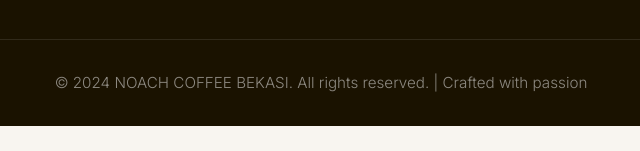
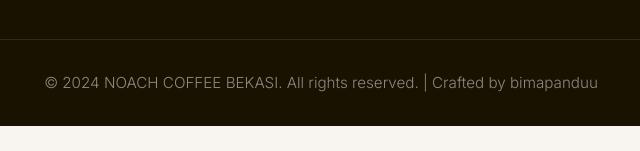
Before and after one commit to bimapanduputra08-max/noachcoffee-valid, a plain HTML site: page index.html in a window 1280 px wide. Shown: the part 6960-7111 px from the top of the page, 319-959 px from the left. Drawn offline with nearby package versions, Linux system fonts and the light colour scheme.

Commit message:
Update index.html

```diff
--- a/index.html
+++ b/index.html
@@ -1697,7 +1697,7 @@
             </div>
 
             <div class="copyright">
-                <p>&copy; 2024 NOACH COFFEE BEKASI. All rights reserved. | Crafted with passion</p>
+                <p>&copy; 2024 NOACH COFFEE BEKASI. All rights reserved. | Crafted by bimapanduu</p>
             </div>
         </div>
     </footer>
```
